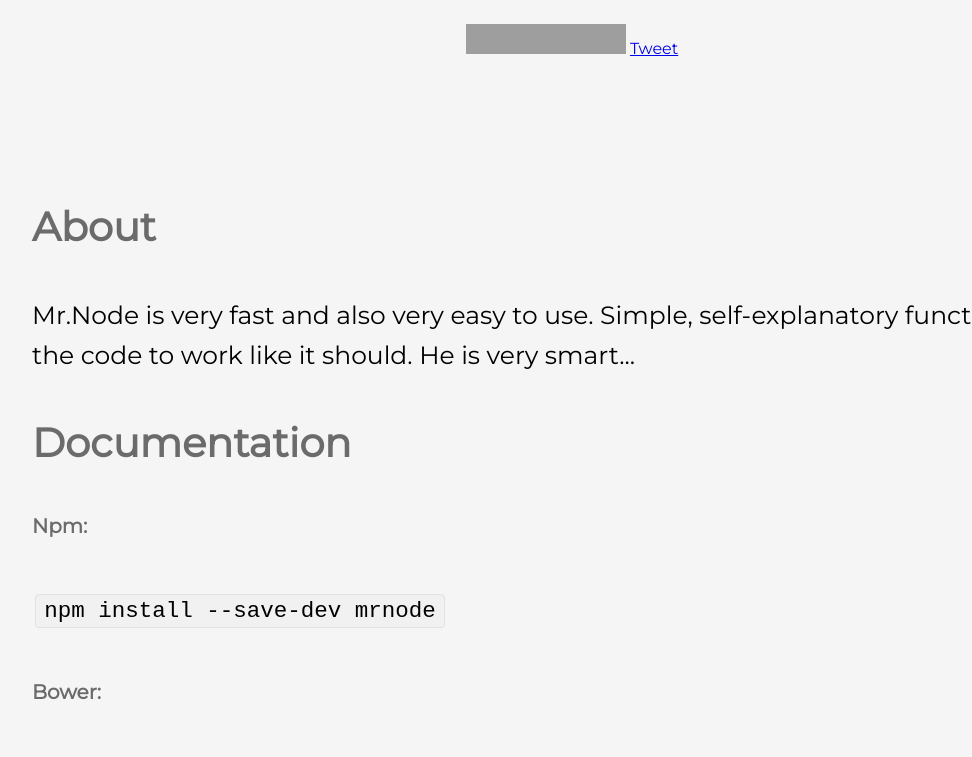
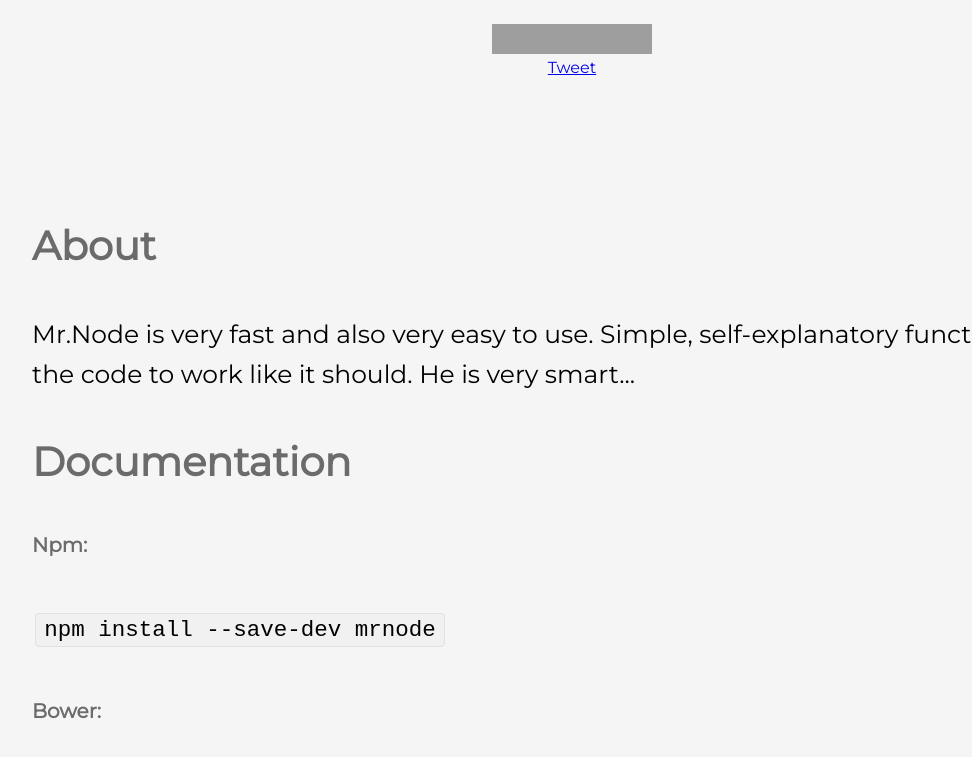
Before and after one commit to talonbragg/mrnodewebsite, a plain HTML site: page index.html in a window 1280 px wide. Shown: the part 550-1307 px from the top of the page, without its empty margins (68-1040 px from the left). Drawn offline with Linux system fonts and the light colour scheme; some packages are replaced by stand-ins of ours; grey boxes are pictures that could not be loaded; a script that the page names is missing.

Commit message:
Update index.html

```diff
--- a/index.html
+++ b/index.html
@@ -15,7 +15,7 @@
     <h4>Mr.Node</h4>
     <h3 class="subheading">A Javascript Library for Node.js Functions</h3>
     <!-- Place this tag where you want the button to render. -->
-    <iframe src="https://ghbtns.com/github-btn.html?user=talonbragg&repo=Mr.Node&type=star&count=true&size=large" frameborder="0" scrolling="0" width="160px" height="30px"></iframe>
+    <iframe src="https://ghbtns.com/github-btn.html?user=talonbragg&repo=Mr.Node&type=star&count=true&size=large" frameborder="0" scrolling="0" width="160px" height="30px"></iframe><br>
     <a href="https://twitter.com/share" class="twitter-share-button" data-show-count="false">Tweet</a><script async src="//platform.twitter.com/widgets.js" charset="utf-8"></script>
     </div>
     <div class="content">
```
